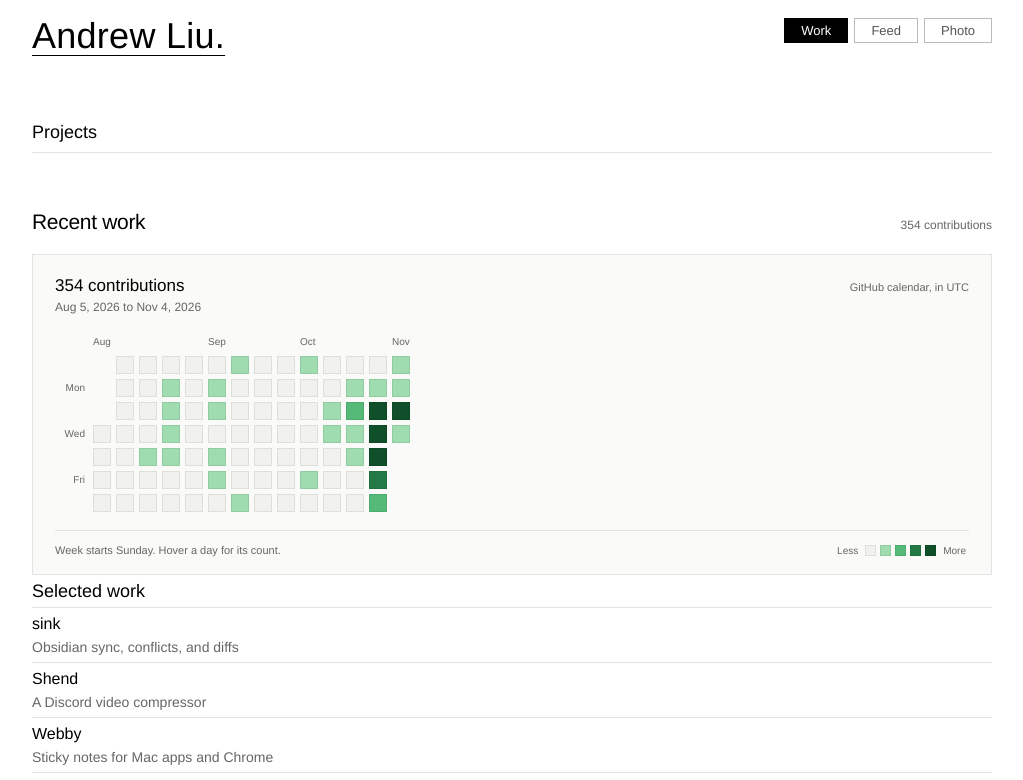
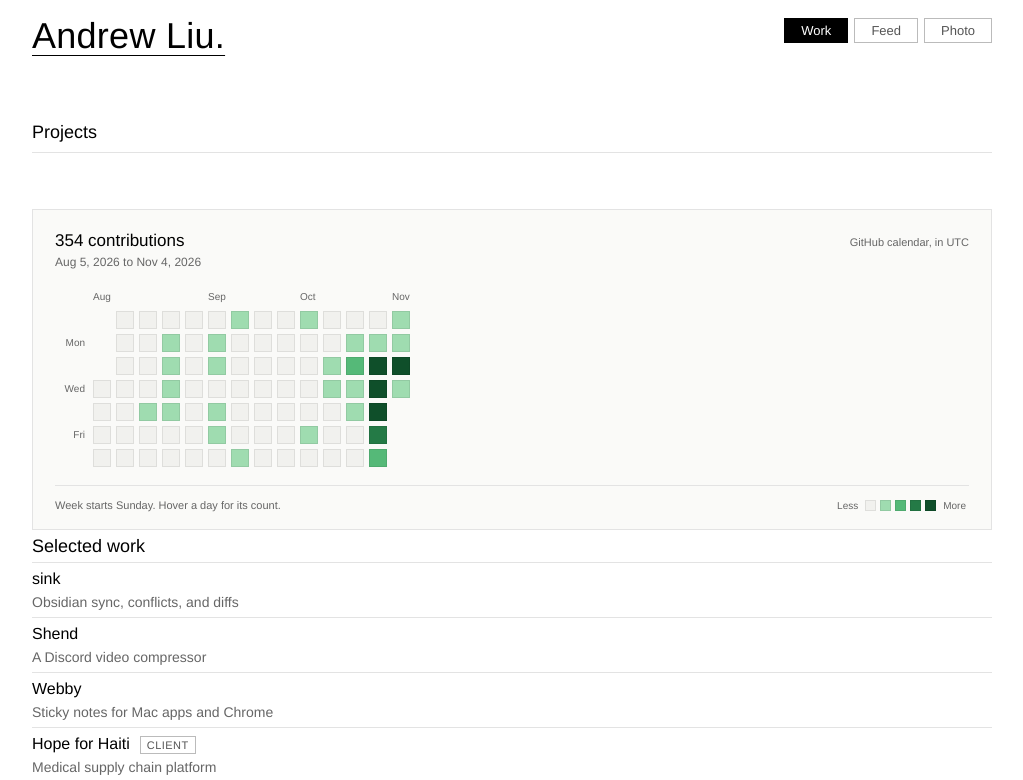
Before and after one commit to aandrx/aandrx.github.io, a Next.js app: page /projects in a window 1280 px wide. Shown: the top 780 px of the page, without its empty margins (128-1151 px from the left). Built offline with nearby package versions, Linux system fonts and the light colour scheme; no server answers.

Commit message:
Trim the projects contribution map heading

```diff
--- a/src/app/projects/page.tsx
+++ b/src/app/projects/page.tsx
@@ -44,7 +44,7 @@ export default async function ProjectsIndexPage() {
       <div className="feed-index-inner">
         <h1 className="feed-index-title">Projects</h1>
         <div className="activity-lab projects-activity-shell">
-          <ContributionMap calendar={activity.calendar} title="Recent work" showIndex={false} />
+          <ContributionMap calendar={activity.calendar} showIndex={false} showHeading={false} />
         </div>
         {PROJECT_GROUPS.map((group) => (
           <section key={group.title} aria-labelledby={`projects-group-${group.title.toLowerCase().replace(/[^a-z0-9]+/g, '-')}`}>
--- a/src/components/activity/contribution-map.tsx
+++ b/src/components/activity/contribution-map.tsx
@@ -9,6 +9,7 @@ type Props = {
   }
   title?: string
   showIndex?: boolean
+  showHeading?: boolean
 }
 
 const WEEKDAYS = ['Sun', 'Mon', 'Tue', 'Wed', 'Thu', 'Fri', 'Sat']
@@ -38,7 +39,7 @@ function formatWeekOf(date: string) {
   return `Week of ${formatDate(date)}`
 }
 
-export default function ContributionMap({ calendar, title = 'Contribution map', showIndex = true }: Props) {
+export default function ContributionMap({ calendar, title = 'Contribution map', showIndex = true, showHeading = true }: Props) {
   const columns = calendar.weeks.map((week) => {
     const days: Array<ContributionDay | null> = Array.from({ length: 7 }, () => null)
     for (const day of week.days) days[utcDay(day.date)] = day
@@ -63,6 +64,7 @@ export default function ContributionMap({ calendar, title = 'Contribution map',
 
   return (
     <section className="lab-section activity-map-section" aria-labelledby="map-title">
+      {showHeading ? (
         <div className="lab-section-head">
           <div>
             {showIndex ? <span className="lab-section-index">01</span> : null}
@@ -70,6 +72,9 @@ export default function ContributionMap({ calendar, title = 'Contribution map',
           </div>
           <p className="lab-section-count">{total.toLocaleString('en-US')} contributions</p>
         </div>
+      ) : (
+        <h2 id="map-title" className="sr-only">{title}</h2>
+      )}
 
       <div className="map-frame">
         <div className="map-heading">
```
Also changed, not shown: tests/projects.browser.mjs (+6 -0 lines). Lines whose indentation alone changed are shown as unchanged.
